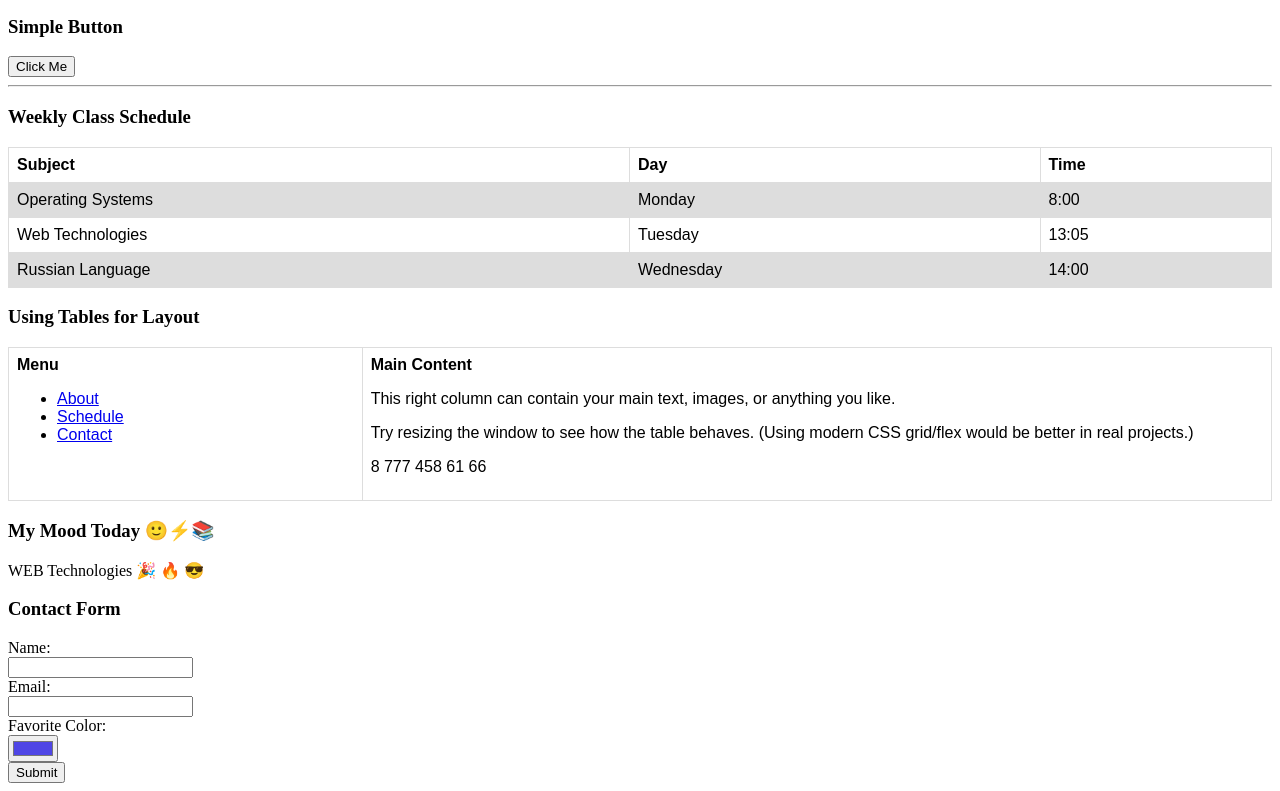
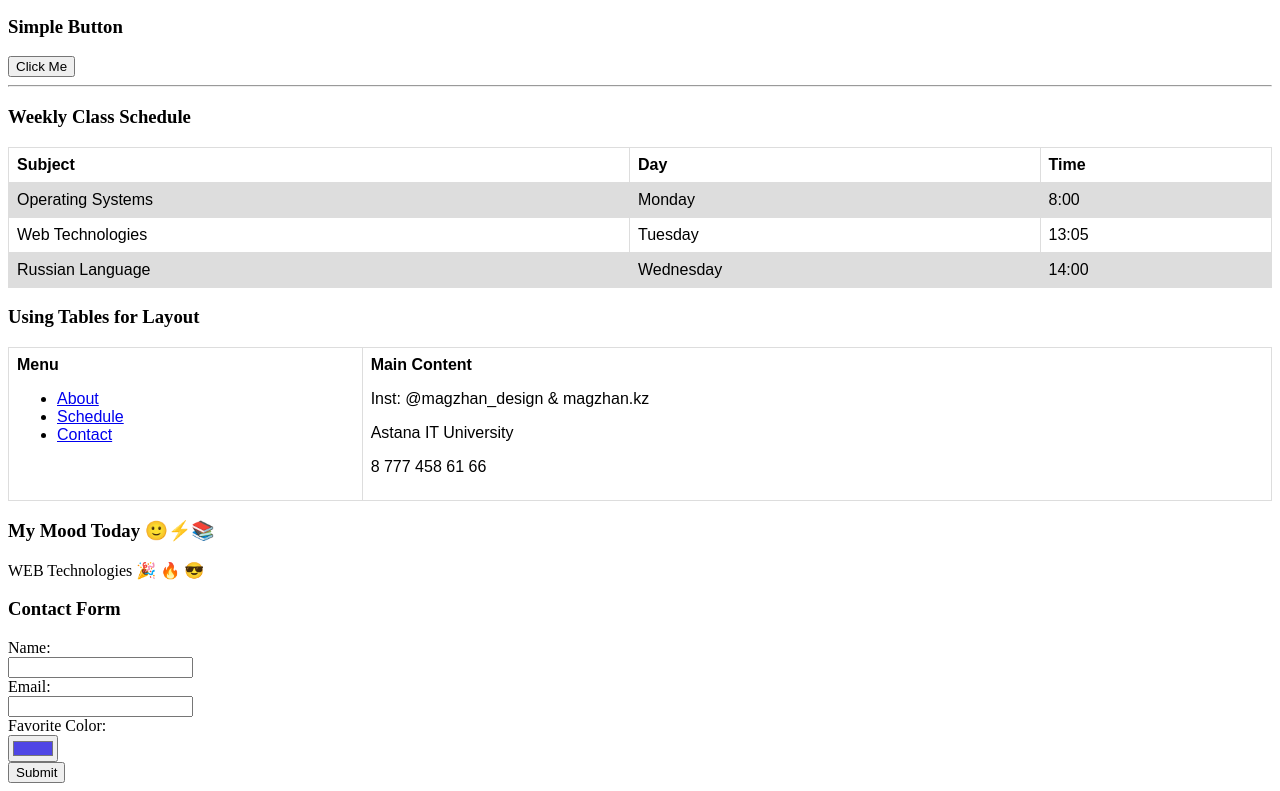
Before and after one commit to h1rosima11/assignment1, a plain HTML site: page index.html in a window 1280 px wide. Shown: the part 795-1586 px from the top of the page. Drawn offline with Linux system fonts and the light colour scheme.

Commit message:
Update index.html

```diff
--- a/index.html
+++ b/index.html
@@ -94,8 +94,8 @@
         </td>
         <td style="vertical-align: top;">
           <strong>Main Content</strong>
-          <p id="about">This right column can contain your main text, images, or anything you like.</p>
-          <p id="schedule">Try resizing the window to see how the table behaves. (Using modern CSS grid/flex would be better in real projects.)</p>
+          <p id="about">Inst: @magzhan_design & magzhan.kz</p>
+          <p id="schedule">Astana IT University</p>
           <p id="contact">8 777 458 61 66</p>
         </td>
       </tr>
```
